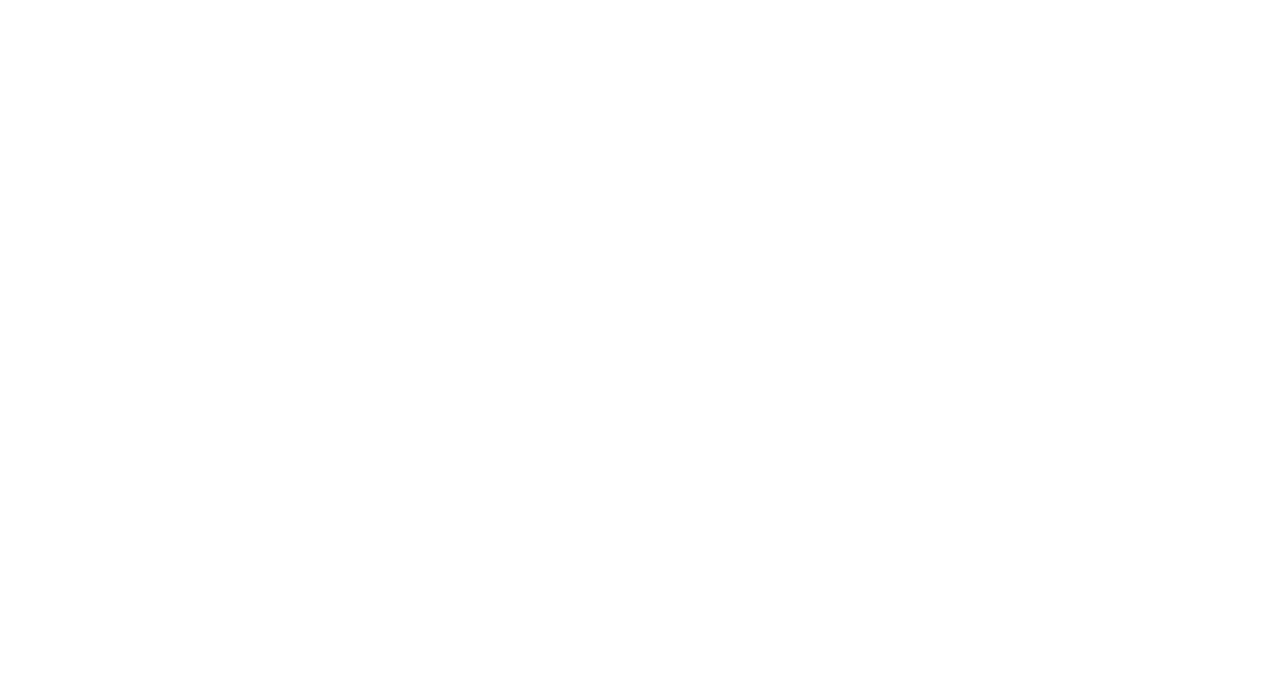
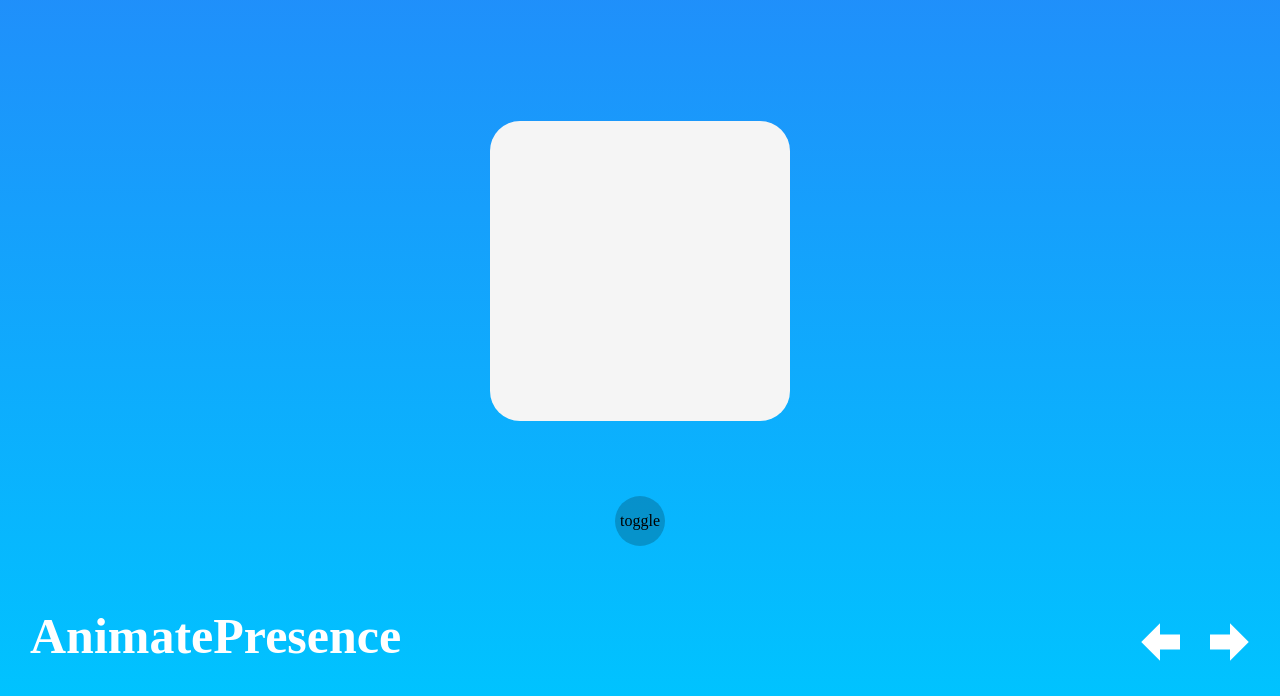
Before and after one commit to munseunggyu/framer__motion, a React (Create React App) app: page /animatepresences in a window 1280 px wide. Before the commit this address had no page. Shown: the part 104-800 px from the top of the page. Built offline with nearby package versions, Linux system fonts and the light colour scheme.

Commit message:
Add AnimatePresence component

```diff
--- a/src/App.tsx
+++ b/src/App.tsx
@@ -1,13 +1,12 @@
-import React, { useEffect, useRef, useState, useTransition } from 'react';
 import { Route, Routes } from 'react-router-dom';
 import styled, { createGlobalStyle } from 'styled-components';
+import AnimatePresences from './Components/AnimatePresence';
 import Animation from './Components/Animation';
 import Drag from './Components/Drag';
 import Gestures from './Components/Gestures';
 import Path from './Components/Path';
 import Scroll from './Components/Scroll';
 import Variants from './Components/Variants';
-
 const GlobalStyle = createGlobalStyle`
   html, body, div, span, applet, object, iframe,
 h1, h2, h3, h4, h5, h6, p, blockquote, pre,
@@ -69,6 +68,7 @@ function App() {
 		<Route path='drag' element={<Drag /> } />
 		<Route path='scroll' element={<Scroll /> } />
 		<Route path='path' element={<Path /> } />
+		<Route path='animatepresences' element={<AnimatePresences /> } />
       </Routes>
     </>
   );
--- /dev/null
+++ b/src/Components/AnimatePresence.tsx
@@ -0,0 +1,68 @@
+import { useState } from "react";
+import { Box, Btn, Next, Title, Wrapper } from "./Animation";
+import { AnimatePresence } from "framer-motion";
+import { Prev } from "./Variants";
+import { ImArrowLeft, ImArrowRight } from "react-icons/im";
+import { useNavigate } from "react-router-dom";
+const boxVariants = {
+  initial:{
+    opacity:0,
+    scale:0,
+  },
+  visible:{
+    opacity:1,
+    scale:1,
+    rotateZ:360,
+  },
+  exit:{
+    opacity:0,
+    y:30
+  }
+}
+
+function AnimatePresences(){
+  const navigate = useNavigate()
+  const nextPage = () => navigate('/animatepresences')
+  const prevPage = () => navigate('/path')
+  const [showing,setShowing] = useState(true)
+  const toggleShowing = () => {
+    setShowing(prev => !prev)
+  }
+  return (
+    <Wrapper
+      style={{
+        background:'linear-gradient(rgb(36, 136, 250),rgb(0, 195, 255))'
+      }}
+    >
+      <AnimatePresence>  // 조건문 있을때 exit
+      { showing ?
+        <Box
+          variants={boxVariants}
+          initial='initial'
+          animate='visible'
+          exit='exit'
+        /> : null
+      }
+      </AnimatePresence>
+      <Btn
+        onClick={toggleShowing}
+        style={{
+          width:'50px',
+          height:'50px',
+          position:'absolute',
+          bottom:'150px'
+        }}
+      >toggle</Btn>
+      <Title>AnimatePresence</Title>
+      <Prev onClick={prevPage}>
+        <ImArrowLeft size='40' color='white' />
+      </Prev>
+      <Next onClick={nextPage}>
+          <ImArrowRight size='40' color='white' />
+      </Next>
+
+    </Wrapper>
+  );
+}
+
+export default AnimatePresences;
--- a/src/Components/Path.tsx
+++ b/src/Components/Path.tsx
@@ -1,9 +1,9 @@
 import { motion } from "framer-motion";
-import { ImArrowLeft } from "react-icons/im";
+import { ImArrowLeft, ImArrowRight } from "react-icons/im";
 import { IoMdRefresh } from "react-icons/io";
 import { useNavigate } from "react-router-dom";
 import styled from "styled-components";
-import { Box,Btn,refresh, Wrapper,Title } from "./Animation";
+import { Box,Btn,refresh, Wrapper,Title, Next } from "./Animation";
 import {  Prev } from "./Variants";
 
 const Svg = styled(motion.svg)`
@@ -26,9 +26,8 @@ const svgVariants = {
 }
 
 function Path(){
-
   const navigate = useNavigate()
-  // const nextPage = () => navigate('/drag')
+  const nextPage = () => navigate('/animatepresences')
   const prevPage = () => navigate('/scroll')
   return (
   <Wrapper
@@ -69,6 +68,9 @@ function Path(){
       <Prev onClick={prevPage}>
         <ImArrowLeft size='40' color='white' />
       </Prev>
+      <Next onClick={nextPage}>
+          <ImArrowRight size='40' color='white' />
+      </Next>
 
   </Wrapper>
   );
```
